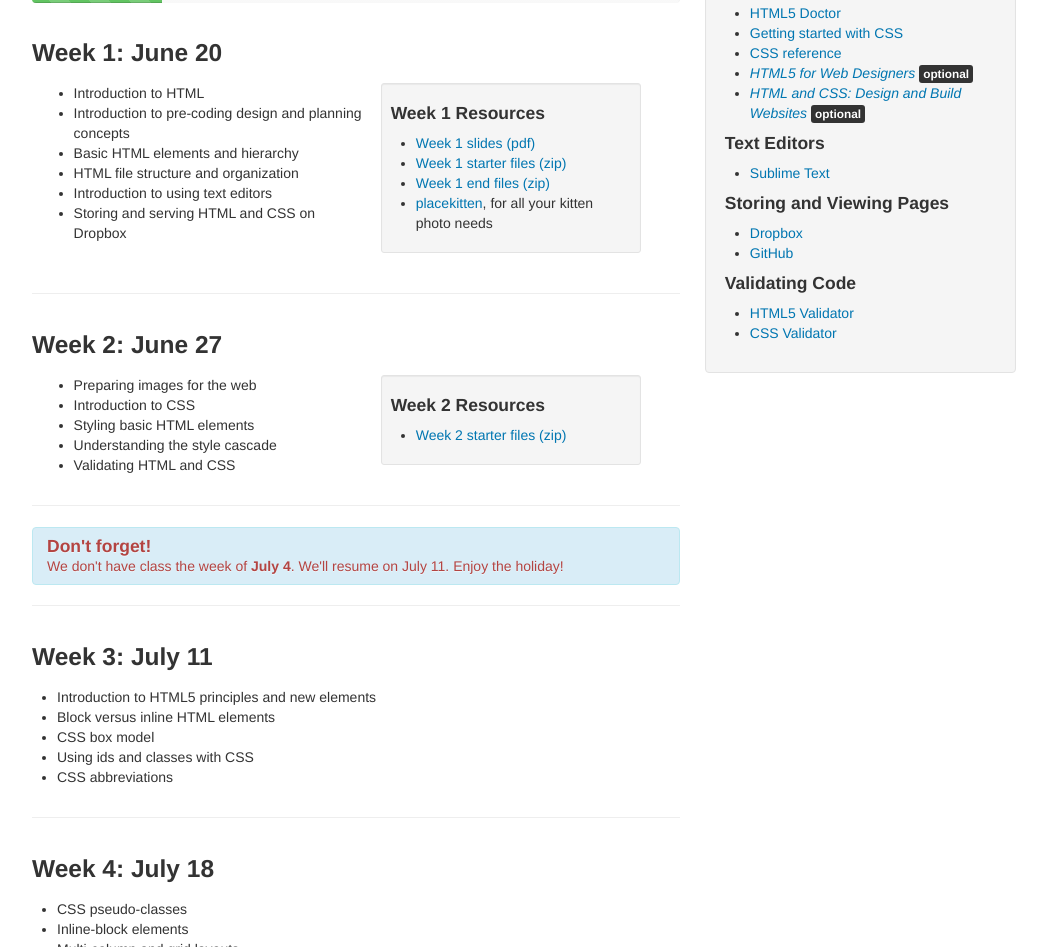
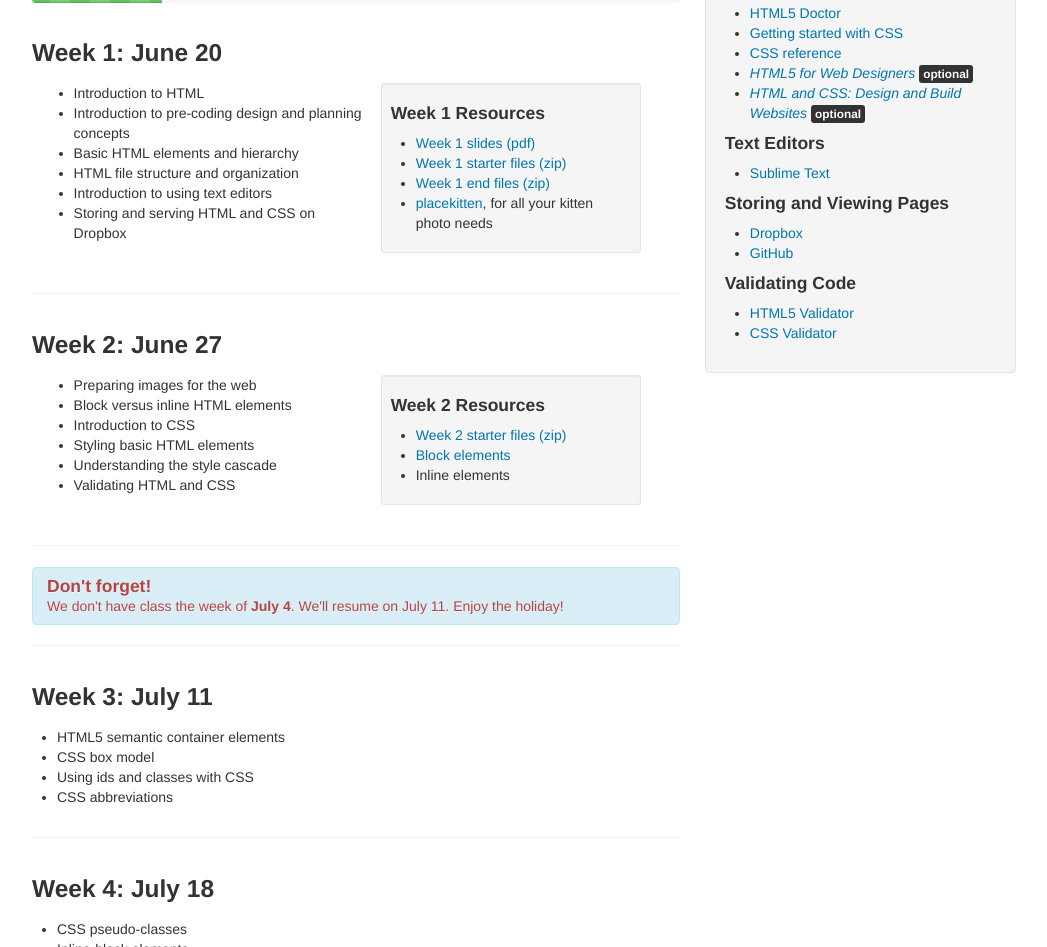
Before and after one commit to dpersing/dpersing.github.io, a plain HTML site: page svc/index.html in a window 1280 px wide. Shown: the part 457-1404 px from the top of the page, without its empty margins (116-1163 px from the left). Drawn offline with nearby package versions, Linux system fonts and the light colour scheme.

Commit message:
adding block versus inline to week 2

```diff
--- a/svc/index.html
+++ b/svc/index.html
@@ -80,6 +80,7 @@
 					<div class="span6">
 						<ul>
 							<li>Preparing images for the web</li>
+							<li>Block versus inline HTML elements</li>
 							<li>Introduction to CSS</li>
 							<li>Styling basic HTML elements</li>
 							<li>Understanding the style cascade</li>
@@ -93,6 +94,8 @@
 							<!--<li><a href="#">Week 2 slides (pdf)</a></li>-->
 							<li><a href="code/week2start.zip">Week 2 starter files (zip)</a></li>
 							<!--<li><a href="#">Week 2 end files (zip)</a></li>-->
+							<li><a href="https://developer.mozilla.org/en-US/docs/HTML/Block-level_elements">Block elements</a></li>
+							<li><a href="https://developer.mozilla.org/en-US/docs/HTML/Inline_elements"></a>Inline elements</a></li>
 						</ul>
 					</div>
 				</section>
@@ -111,8 +114,7 @@
 
 					<div>
 						<ul>
-							<li>Introduction to HTML5 principles and new elements</li>
-							<li>Block versus inline HTML elements</li>
+							<li>HTML5 semantic container elements</li>
 							<li>CSS box model</li>
 							<li>Using ids and classes with CSS</li>
 							<li>CSS abbreviations</li>
```
